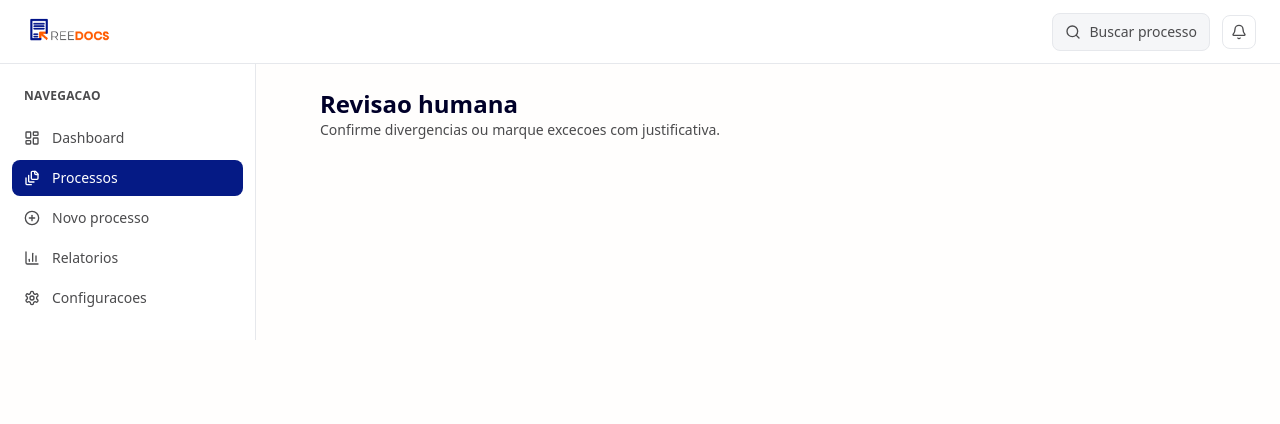
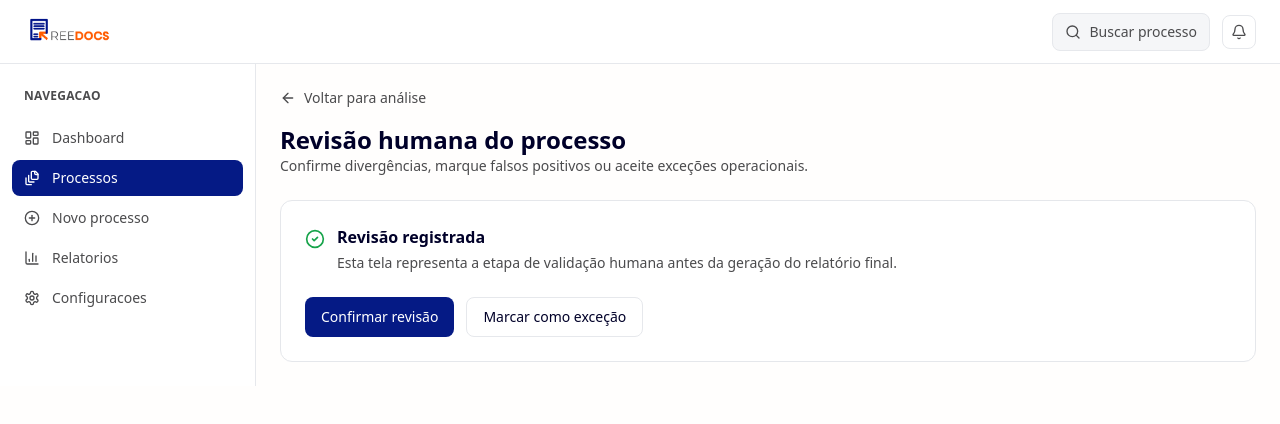
Before and after one commit to anafernandez-creator/reedocs, a Next.js app: page /processes/1/review in a window 1280 px wide. Shown: the top 424 px of the page. Built offline with nearby package versions, Linux system fonts and the light colour scheme.

Commit message:
Fix review page type error

```diff
--- a/app/processes/[id]/review/page.tsx
+++ b/app/processes/[id]/review/page.tsx
@@ -1,51 +1,48 @@
+import Link from "next/link";
+import { ArrowLeft, CheckCircle2 } from "lucide-react";
+
 import { AppShell } from "@/components/AppShell";
 import { Button } from "@/components/ui/button";
-import { Card, CardContent, CardHeader, CardTitle } from "@/components/ui/card";
-import { mockValidations } from "@/lib/mockData";
 
-interface ReviewPageProps {
-  params: { id: string };
-}
-
-export default function ReviewPage({ params }: ReviewPageProps): JSX.Element {
-  const validations = mockValidations.filter((item) => item.processId === params.id);
-
+export default function ReviewPage(): JSX.Element {
   return (
     <AppShell>
-      <section className="mx-auto max-w-4xl space-y-5">
+      <section className="space-y-6">
         <div>
-          <h1 className="text-2xl font-semibold">Revisao humana</h1>
-          <p className="text-sm text-reedocs-gray">Confirme divergencias ou marque excecoes com justificativa.</p>
+          <Link
+            href="/processes/PROC-2026-0006"
+            className="inline-flex items-center gap-2 text-sm text-reedocs-gray hover:text-reedocs-blue"
+          >
+            <ArrowLeft className="h-4 w-4" />
+            Voltar para análise
+          </Link>
+
+          <h1 className="mt-3 text-2xl font-semibold">
+            Revisão humana do processo
+          </h1>
+
+          <p className="text-sm text-reedocs-gray">
+            Confirme divergências, marque falsos positivos ou aceite exceções operacionais.
+          </p>
         </div>
-        {validations.map((validation) => (
-          <Card key={validation.id}>
-            <CardHeader>
-              <CardTitle className="text-base">{validation.ruleName}</CardTitle>
-            </CardHeader>
-            <CardContent className="space-y-3">
-              <p className="text-sm">
-                <strong>Origem:</strong> {validation.sourceDocument} ({validation.sourceValue})
+
+        <div className="rounded-lg border bg-white p-6">
+          <div className="flex items-start gap-3">
+            <CheckCircle2 className="mt-1 h-5 w-5 text-green-600" />
+
+            <div>
+              <h2 className="font-semibold">Revisão registrada</h2>
+              <p className="mt-1 text-sm text-reedocs-gray">
+                Esta tela representa a etapa de validação humana antes da geração do relatório final.
               </p>
-              <p className="text-sm">
-                <strong>Destino:</strong> {validation.targetDocument} ({validation.targetValue})
-              </p>
-              <p className="text-sm text-reedocs-gray">{validation.explanation}</p>
-              <textarea className="min-h-24 w-full rounded-md border border-border p-3 text-sm" placeholder="Adicionar comentario da revisao" />
-              <div className="flex flex-wrap gap-2">
-                <Button type="button">Confirmar divergencia</Button>
-                <Button type="button" variant="outline">
-                  Marcar falso positivo
-                </Button>
-                <Button type="button" variant="outline">
-                  Aceitar excecao
-                </Button>
-                <Button type="button" variant="secondary">
-                  Salvar revisao
-                </Button>
-              </div>
-            </CardContent>
-          </Card>
-        ))}
+            </div>
+          </div>
+
+          <div className="mt-6 flex gap-3">
+            <Button>Confirmar revisão</Button>
+            <Button variant="outline">Marcar como exceção</Button>
+          </div>
+        </div>
       </section>
     </AppShell>
   );
```
